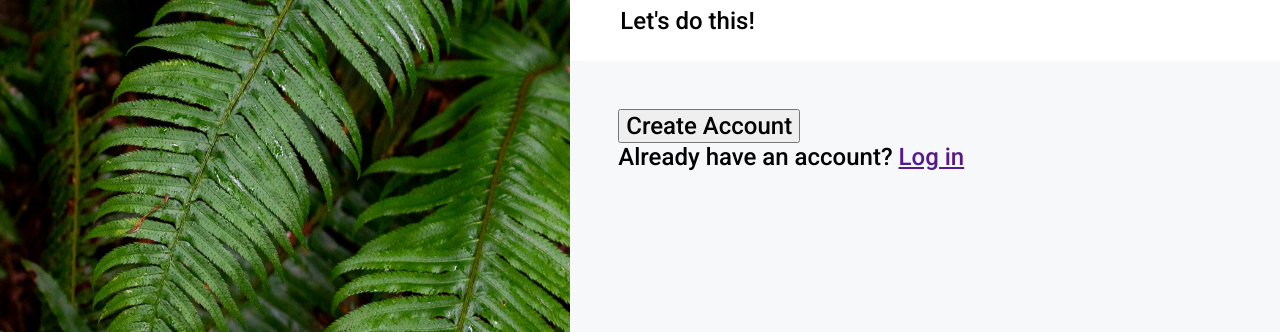
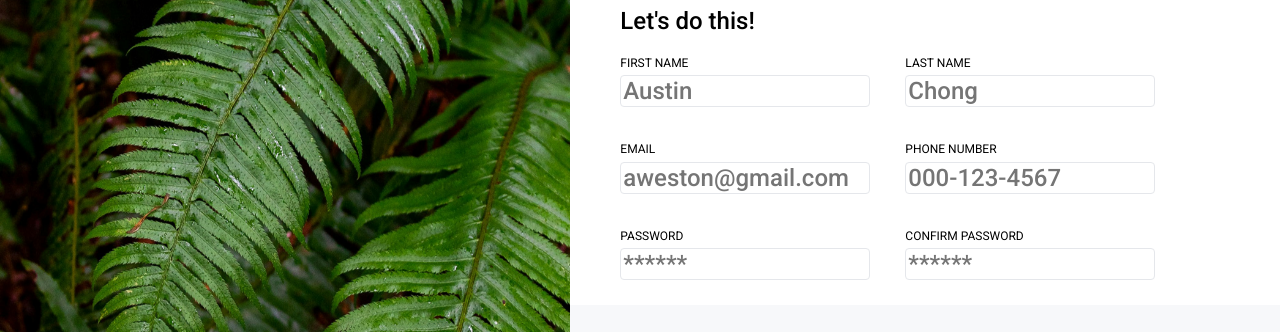
Before and after one commit to austinchong01/form, a plain HTML site: page index.html in a window 1280 px wide. Shown: the part 456-788 px from the top of the page. Drawn offline with Linux system fonts and the light colour scheme.

Commit message:
Complete Whole Template
Only need to add box-shadow to form. Then finish
with invalid and valid inputs in form.

```diff
--- a/index.html
+++ b/index.html
@@ -31,9 +31,38 @@
                 to get started.</p>
             <p>You <span class="italic">know</span> you want to.</p>
         </div>
-        <div class="form">
+        <form method="post">
             <p>Let's do this!</p>
-        </div>
+            <fieldset>
+                <div>
+                    <label for="first_name">FIRST NAME</label>
+                    <input type="text" id="first_name" name="first_name" placeholder="Austin">
+                </div>
+                <div>
+                    <label for="last_name">LAST NAME</label>
+                    <input type="text" id="last_name" name="last_name" placeholder="Chong">
+                </div>
+                <div>
+                    <label for="email">EMAIL</label>
+                    <input type="email" id="email" name="email" placeholder="aweston@gmail.com">
+                </div>
+                <div>
+                    <label for="phone">PHONE NUMBER</label>
+                    <input type="text" id="phone" name="phone" placeholder="000-123-4567">
+                </div>
+
+                <div>
+                    <label for="password">PASSWORD</label>
+                    <input type="password" id="password" name="password" placeholder="******">
+                </div>
+
+                <div>
+                    <label for="confirm">CONFIRM PASSWORD</label>
+                    <input type="password" id="confirm" name="confirm" placeholder="******">
+                </div>
+
+            </fieldset>
+        </form>
         <div class="footer">
             <button type="submit">Create Account</button>
             <p>Already have an account? <a href="">Log in</a></p>
--- a/style.css
+++ b/style.css
@@ -64,14 +64,62 @@ body {
     padding: 150px 125px 50px 50px; /* top right bottom left */
 }
 
-.form {
+form {
     padding: 25px 50px;
     background-color: white;
 }
 
+form fieldset{
+    border-style: none;
+    margin: 0px;
+    padding: 0px;
+
+    padding-top: 20px;
+    display: flex;
+    flex-wrap: wrap;
+    gap: 35px;
+}
+
+form label {
+    font-size: 12px;
+    font-weight: 400;
+}
+
+form fieldset div{
+    display: flex;
+    flex-direction: column;
+    width: 250px;
+    gap: 5px;
+}
+
+form fieldset div input {
+    border-radius: 4px;
+    border: 1px solid #E5E7EB;
+}
+
 .footer {
     background-color: var(--gray);
-    padding-top: 2rem;
-    padding-left: 2rem;
+    padding-top: 30px;
+    padding-left: 50px;
     flex: 1;
 }
+
+button {
+    background-color: #596D48;
+    border-style: none;
+    color: white;
+    border-radius: 8px;
+    padding: 15px 50px;
+    font-size: 18px;
+    margin-bottom: 25px;
+}
+
+.footer p, .footer a {
+    font-size: 20px;
+    font-weight: 400;
+}
+
+.footer a {
+    text-decoration: none;
+    color: #596D48;
+}
```
